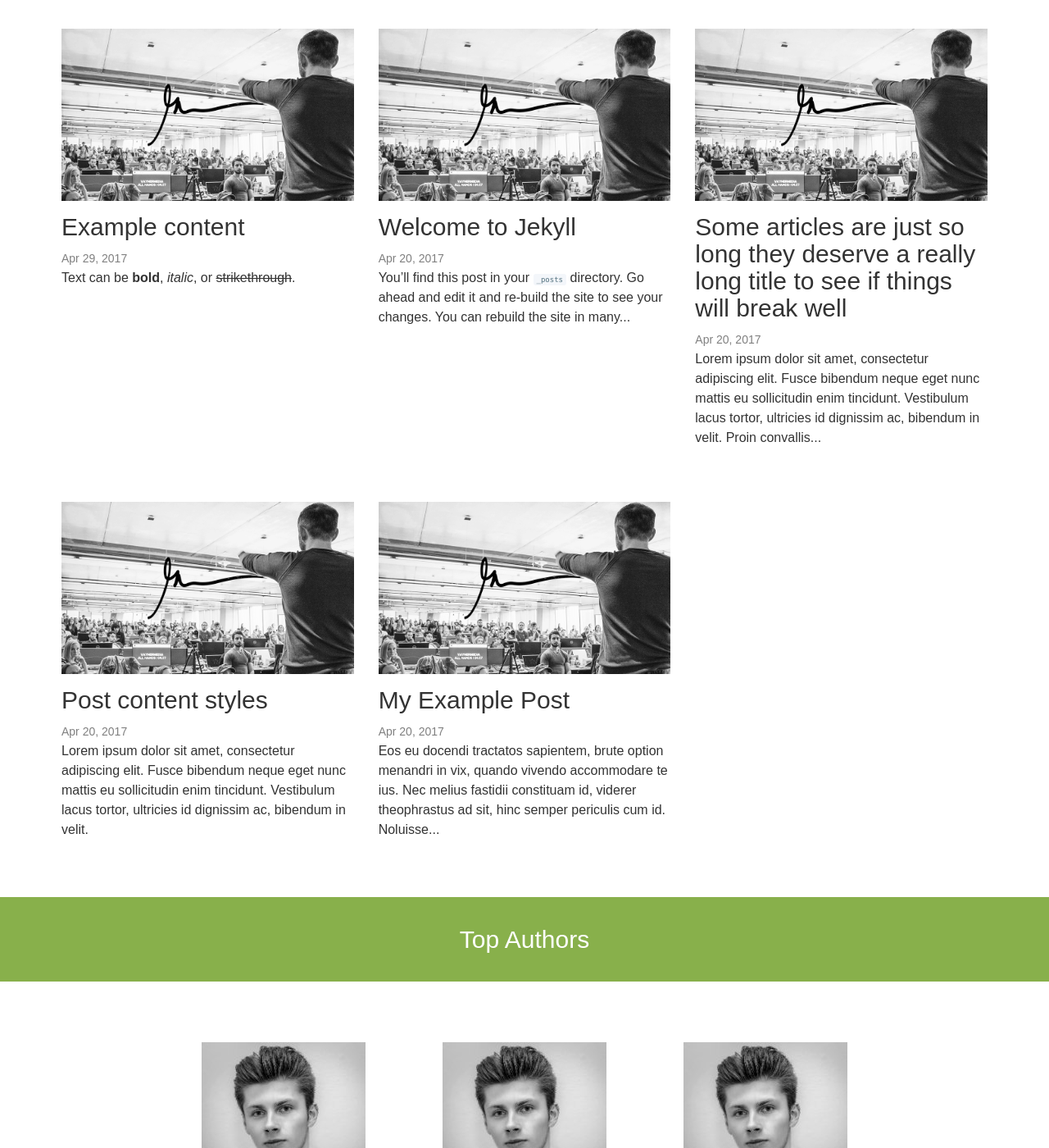
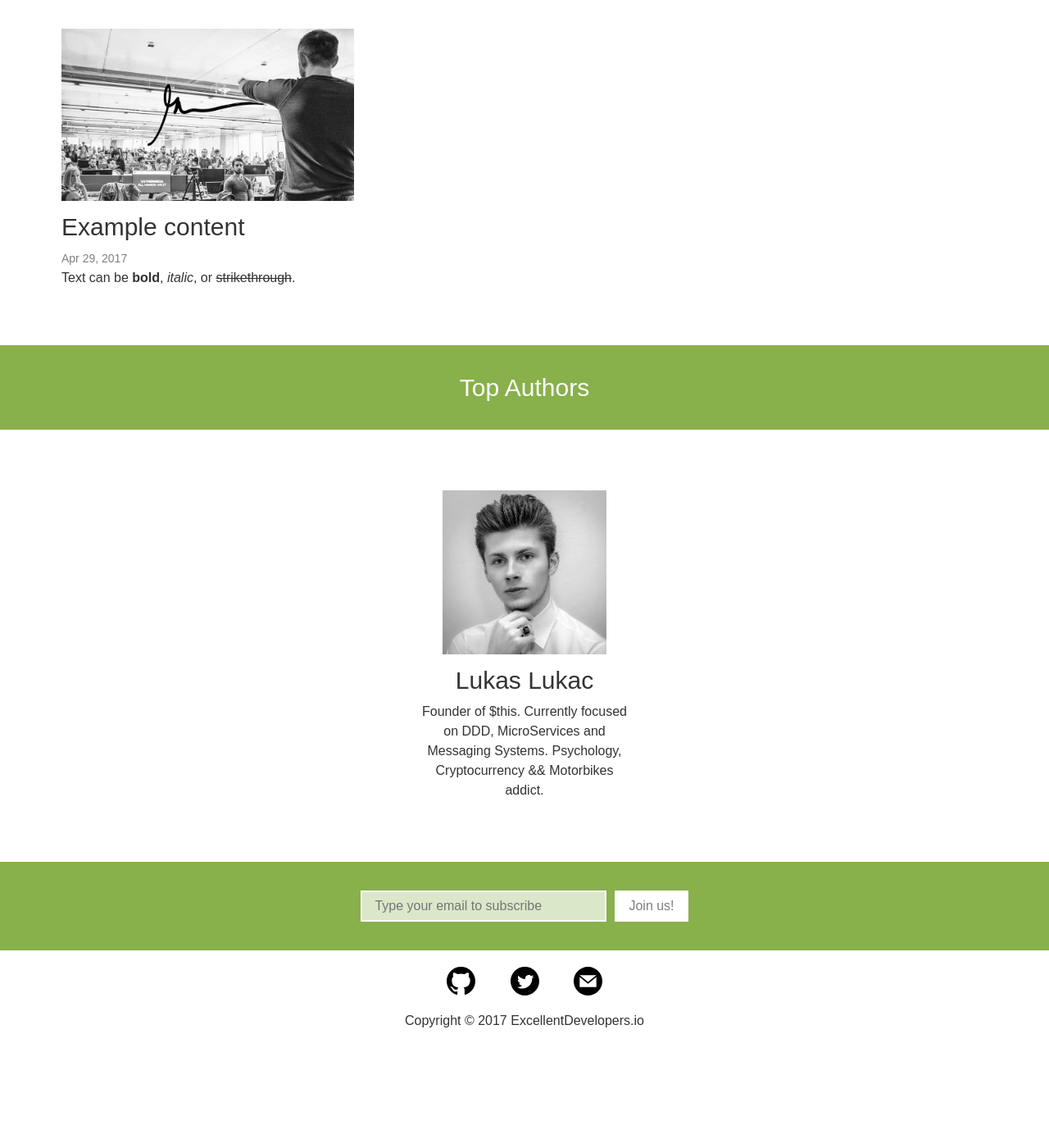
Before and after one commit to ExcellentDevelopers/excellentdevelopers.github.io, a Jekyll site: the page built from index.md, in a window 1280 px wide and 1400 px high, scrolled down 673 px. Shown: the whole window at 82% size. Built offline with Jekyll 4.4.1, drawn with Linux system fonts in a browser that asks for light colours; nearby versions of some CDN libraries; some web fonts are replaced; comment, search, counter and statistics services are not loaded; the repository's description, which GitHub fills in, is left out; after the commit the page ends 1950 px from its top, so only the background shows below that; some of the changed text lies outside the part shown.

Commit message:
Sets base layout without content. Working version but requires a bit of cleaning and some polishing.

````diff
--- a/_config.yml
+++ b/_config.yml
@@ -1,2 +1,4 @@
 theme: # leave it empty
 google_analytics:
+twitter:
+    username: ExcellentDevs
--- a/_data/users.yml
+++ b/_data/users.yml
@@ -1,34 +1,5 @@
 - id: 1
   name: Lukas Lukac
-  description: konklone hjsbhj;klmzsdf sfdgbhj
-  image: lukas.jpg
-  web: google.com
-  githubUsername: enchanterio
-
-- id: 2
-  name: Pepito Pelele
-  description: parkr dgfj dgftigujklfsdgt msfdg
-  image: lukas.jpg
-  web: google.com
-  githubUsername: enchanterio
-
-- id: 3
-  name: Lukas Lukac
-  description: konklone hjsbhj;klmzsdf sfdgbhj
-  image: lukas.jpg
-  web: google.com
-  githubUsername: enchanterio
-
-- id: 4
-  name: Pepito Pelele
-  description: parkr dgfj dgftigujklfsdgt msfdg
-  image: lukas.jpg
-  web: google.com
-  githubUsername: enchanterio
-
-- id: 5
-  name: Lukas Lukac
-  description: konklone hjsbhj;klmzsdf sfdgbhj
-  image: lukas.jpg
-  web: google. com
-  githubUsername: enchanterio
+  description: Founder of $this. Currently focused on DDD, MicroServices and Messaging Systems. Psychology, Cryptocurrency && Motorbikes addict.
+  image: author/llukac.jpg
+  web: https://twitter.com/EnchanterIO
--- a/_includes/site-footer.html
+++ b/_includes/site-footer.html
@@ -31,7 +31,7 @@
 
     <!-- Twitter icon -->
     <span class="my-span-icon">
-      <a href="https://twitter.com/{{ site.twitter.username }}" aria-label="{{ site.github.owner_name }}'s Twitter" title="{{ site.github.owner_name }}'s Twitter">
+      <a href="https://twitter.com/{{ site.twitter.username }}" target="_blank" aria-label="{{ site.github.owner_name }}'s Twitter" title="{{ site.github.owner_name }}'s Twitter">
         <svg class="svg-icon" xmlns="http://www.w3.org/2000/svg" width="24" height="24" viewBox="0 0 24 24"><path d="M12 0c-6.627 0-12 5.373-12 12s5.373 12 12 12 12-5.373 12-12-5.373-12-12-12zm6.066 9.645c.183 4.04-2.83 8.544-8.164 8.544-1.622 0-3.131-.476-4.402-1.291 1.524.18 3.045-.244 4.252-1.189-1.256-.023-2.317-.854-2.684-1.995.451.086.895.061 1.298-.049-1.381-.278-2.335-1.522-2.304-2.853.388.215.83.344 1.301.359-1.279-.855-1.641-2.544-.889-3.835 1.416 1.738 3.533 2.881 5.92 3.001-.419-1.796.944-3.527 2.799-3.527.825 0 1.572.349 2.096.907.654-.128 1.27-.368 1.824-.697-.215.671-.67 1.233-1.263 1.589.581-.07 1.135-.224 1.649-.453-.384.578-.87 1.084-1.433 1.489z"/></svg>
       </a>
     </span>
@@ -39,7 +39,7 @@
     <!-- RSS icon -->
     {% if site.gems contains "jekyll-feed" %}
     <span class="my-span-icon">
-        <a href="{{ "/feed.xml" | relative_url }}" aria-label="RSS feed" title="{{ site.github.owner_name }}'s RSS feed">
+        <a href="{{ "/feed.xml" | relative_url }}" target="_blank" aria-label="RSS feed" title="{{ site.github.owner_name }}'s RSS feed">
             <svg class="svg-icon" xmlns="http://www.w3.org/2000/svg" width="24" height="24" viewBox="0 0 24 24"><path d="M12 0c-6.627 0-12 5.373-12 12s5.373 12 12 12 12-5.373 12-12-5.373-12-12-12zm-3.374 17c-.897 0-1.626-.727-1.626-1.624s.729-1.624 1.626-1.624 1.626.727 1.626 1.624-.729 1.624-1.626 1.624zm3.885 0c-.03-3.022-2.485-5.474-5.511-5.504v-2.406c4.361.03 7.889 3.555 7.92 7.91h-2.409zm4.081 0c-.016-5.297-4.303-9.571-9.592-9.594v-2.406c6.623.023 11.985 5.384 12 12h-2.408z"/></svg>
         </a>
     </span>
--- a/_layouts/home.html
+++ b/_layouts/home.html
@@ -33,7 +33,4 @@ layout: default
             {% include site-authors.html author=author %}
         </div>
     {% endfor %}
-    <!--{% for post in site.posts &lt;!&ndash;limit:3&ndash;&gt;%}
-        {% include site-authors.html author=post.author authorImage=post.authorImage %}
-    {% endfor %}-->
 </div>
--- a/_layouts/post.html
+++ b/_layouts/post.html
@@ -19,9 +19,9 @@ layout: default
         {% if page.tags != empty %}
             <div class="post-tags">
                 <p><b>Tags:</b></p>
-                {% for category in site.data.categories%}
+                {% for category in site.data.categories %}
                     {% if page.tags contains category.id %}
-                    <a class="class-tag">{{category.name}}</a>
+                        <a class="class-tag">{{ category.name }}</a>
                     {% endif%}
                 {% endfor %}
             </div>
--- a/_posts/2017-04-20-my-example-post.md
+++ /dev/null
@@ -1,16 +0,0 @@
----
-layout: post
-image: Website-example.png
-authorId: 2
-tags: [1, 2, 3]
-contributors: [2, 3, 4]
----
-
-Eos eu docendi tractatos sapientem, brute option menandri in vix, quando vivendo accommodare te ius. Nec melius fastidii constituam id, viderer theophrastus ad sit, hinc semper periculis cum id. Noluisse postulant assentior est in, no choro sadipscing repudiandae vix. Vis in euismod delenit dignissim. Ex quod nostrum sit, suas decore animal id ius, nobis solet detracto quo te.
-
-{% comment %}
-Might you have an include in your theme? Why not try it here!
-{% include my-themes-great-include.html %}
-{% endcomment %}
-
-No laudem altera adolescens has, volumus lucilius eum no. Eam ei nulla audiam efficiantur. Suas affert per no, ei tale nibh sea. Sea ne magna harum, in denique scriptorem sea, cetero alienum tibique ei eos. Labores persequeris referrentur eos ei.
--- a/_posts/2017-04-20-post-content-styles.md
+++ /dev/null
@@ -1,91 +0,0 @@
----
-layout: post
-title: "Post content styles"
-tagline: "This post demonstrates post content styles"
-categories: junk
-image: Website-example.png
-author: "Bart Simpson"
-meta: "Springfield"
-authorImage: lukas.jpg
----
-
-Lorem ipsum dolor sit amet, consectetur adipiscing elit. Fusce bibendum neque eget nunc mattis eu sollicitudin enim tincidunt. Vestibulum lacus tortor, ultricies id dignissim ac, bibendum in velit.
-
-## Some great heading (h2)
-
-Proin convallis mi ac felis pharetra aliquam. Curabitur dignissim accumsan rutrum. In arcu magna, aliquet vel pretium et, molestie et arcu.
-
-Mauris lobortis nulla et felis ullamcorper bibendum. Phasellus et hendrerit mauris. Proin eget nibh a massa vestibulum pretium. Suspendisse eu nisl a ante aliquet bibendum quis a nunc. Praesent varius interdum vehicula. Aenean risus libero, placerat at vestibulum eget, ultricies eu enim. Praesent nulla tortor, malesuada adipiscing adipiscing sollicitudin, adipiscing eget est.
-
-## Another great heading (h2)
-
-Lorem ipsum dolor sit amet, consectetur adipiscing elit. Fusce bibendum neque eget nunc mattis eu sollicitudin enim tincidunt. Vestibulum lacus tortor, ultricies id dignissim ac, bibendum in velit.
-
-### Some great subheading (h3)
-
-Proin convallis mi ac felis pharetra aliquam. Curabitur dignissim accumsan rutrum. In arcu magna, aliquet vel pretium et, molestie et arcu. Mauris lobortis nulla et felis ullamcorper bibendum.
-
-Phasellus et hendrerit mauris. Proin eget nibh a massa vestibulum pretium. Suspendisse eu nisl a ante aliquet bibendum quis a nunc.
-
-### Some great subheading (h3)
-
-Praesent varius interdum vehicula. Aenean risus libero, placerat at vestibulum eget, ultricies eu enim. Praesent nulla tortor, malesuada adipiscing adipiscing sollicitudin, adipiscing eget est.
-
-> This quote will change your life. It will reveal the secrets of the universe, and all the wonders of humanity. Don't misuse it.
-
-Lorem ipsum dolor sit amet, consectetur adipiscing elit. Fusce bibendum neque eget nunc mattis eu sollicitudin enim tincidunt.
-
-### Some great subheading (h3)
-
-Vestibulum lacus tortor, ultricies id dignissim ac, bibendum in velit. Proin convallis mi ac felis pharetra aliquam. Curabitur dignissim accumsan rutrum.
-
-```html
-<html>
-  <head>
-  </head>
-  <body>
-    <p>Hello, World!</p>
-  </body>
-</html>
-```
-
-
-In arcu magna, aliquet vel pretium et, molestie et arcu. Mauris lobortis nulla et felis ullamcorper bibendum. Phasellus et hendrerit mauris.
-
-#### You might want a sub-subheading (h4)
-
-In arcu magna, aliquet vel pretium et, molestie et arcu. Mauris lobortis nulla et felis ullamcorper bibendum. Phasellus et hendrerit mauris.
-
-In arcu magna, aliquet vel pretium et, molestie et arcu. Mauris lobortis nulla et felis ullamcorper bibendum. Phasellus et hendrerit mauris.
-
-#### But it's probably overkill (h4)
-
-In arcu magna, aliquet vel pretium et, molestie et arcu. Mauris lobortis nulla et felis ullamcorper bibendum. Phasellus et hendrerit mauris.
-
-### Oh hai, an unordered list!!
-
-In arcu magna, aliquet vel pretium et, molestie et arcu. Mauris lobortis nulla et felis ullamcorper bibendum. Phasellus et hendrerit mauris.
-
-- First item, yo
-- Second item, dawg
-- Third item, what what?!
-- Fourth item, fo sheezy my neezy
-
-### Oh hai, an ordered list!!
-
-In arcu magna, aliquet vel pretium et, molestie et arcu. Mauris lobortis nulla et felis ullamcorper bibendum. Phasellus et hendrerit mauris.
-
-1. First item, yo
-2. Second item, dawg
-3. Third item, what what?!
-4. Fourth item, fo sheezy my neezy
-
-
-
-## Headings are cool! (h2)
-
-Proin eget nibh a massa vestibulum pretium. Suspendisse eu nisl a ante aliquet bibendum quis a nunc. Praesent varius interdum vehicula. Aenean risus libero, placerat at vestibulum eget, ultricies eu enim. Praesent nulla tortor, malesuada adipiscing adipiscing sollicitudin, adipiscing eget est.
-
-Praesent nulla tortor, malesuada adipiscing adipiscing sollicitudin, adipiscing eget est.
-
-Proin eget nibh a massa vestibulum pretium. Suspendisse eu nisl a ante aliquet bibendum quis a nunc.
--- a/_posts/2017-04-20-super-long-article.md
+++ /dev/null
@@ -1,14 +0,0 @@
----
-layout: post
-title: "Some articles are just so long they deserve a really long title to see if things will break well"
-categories: misc
-image: Website-example.png
-author: Lukas Lukac
-authorImage: lukas.jpg
----
-
-Lorem ipsum dolor sit amet, consectetur adipiscing elit. Fusce bibendum neque eget nunc mattis eu sollicitudin enim tincidunt. Vestibulum lacus tortor, ultricies id dignissim ac, bibendum in velit. Proin convallis mi ac felis pharetra aliquam. Curabitur dignissim accumsan rutrum. In arcu magna, aliquet vel pretium et, molestie et arcu. Mauris lobortis nulla et felis ullamcorper bibendum. Phasellus et hendrerit mauris. Proin eget nibh a massa vestibulum pretium. Suspendisse eu nisl a ante aliquet bibendum quis a nunc. Praesent varius interdum vehicula. Aenean risus libero, placerat at vestibulum eget, ultricies eu enim. Praesent nulla tortor, malesuada adipiscing adipiscing sollicitudin, adipiscing eget est.
-
-Lorem ipsum dolor sit amet, consectetur adipiscing elit. Fusce bibendum neque eget nunc mattis eu sollicitudin enim tincidunt. Vestibulum lacus tortor, ultricies id dignissim ac, bibendum in velit. Proin convallis mi ac felis pharetra aliquam. Curabitur dignissim accumsan rutrum. In arcu magna, aliquet vel pretium et, molestie et arcu. Mauris lobortis nulla et felis ullamcorper bibendum. Phasellus et hendrerit mauris. Proin eget nibh a massa vestibulum pretium. Suspendisse eu nisl a ante aliquet bibendum quis a nunc. Praesent varius interdum vehicula. Aenean risus libero, placerat at vestibulum eget, ultricies eu enim. Praesent nulla tortor, malesuada adipiscing adipiscing sollicitudin, adipiscing eget est.
-
-Lorem ipsum dolor sit amet, consectetur adipiscing elit. Fusce bibendum neque eget nunc mattis eu sollicitudin enim tincidunt. Vestibulum lacus tortor, ultricies id dignissim ac, bibendum in velit. Proin convallis mi ac felis pharetra aliquam. Curabitur dignissim accumsan rutrum. In arcu magna, aliquet vel pretium et, molestie et arcu. Mauris lobortis nulla et felis ullamcorper bibendum. Phasellus et hendrerit mauris. Proin eget nibh a massa vestibulum pretium. Suspendisse eu nisl a ante aliquet bibendum quis a nunc. Praesent varius interdum vehicula. Aenean risus libero, placerat at vestibulum eget, ultricies eu enim. Praesent nulla tortor, malesuada adipiscing adipiscing sollicitudin, adipiscing eget est.
--- a/_posts/2017-04-20-welcome-to-jekyll.md
+++ /dev/null
@@ -1,26 +0,0 @@
----
-layout: post
-title: "Welcome to Jekyll"
-image: Website-example.png
-author: Lukas Lukac
-authorImage: lukas.jpg
----
-You’ll find this post in your `_posts` directory. Go ahead and edit it and re-build the site to see your changes. You can rebuild the site in many different ways, but the most common way is to run `jekyll serve`, which launches a web server and auto-regenerates your site when a file is updated.
-
-To add new posts, simply add a file in the `_posts` directory that follows the convention `YYYY-MM-DD-name-of-post.ext` and includes the necessary front matter. Take a look at the source for this post to get an idea about how it works.
-
-Jekyll also offers powerful support for code snippets:
-
-{% highlight ruby %}
-def print_hi(name)
-  puts "Hi, #{name}"
-end
-print_hi('Tom')
-#=> prints 'Hi, Tom' to STDOUT.
-{% endhighlight %}
-
-Check out the [Jekyll docs][jekyll-docs] for more info on how to get the most out of Jekyll. File all bugs/feature requests at [Jekyll’s GitHub repo][jekyll-gh]. If you have questions, you can ask them on [Jekyll Talk][jekyll-talk].
-
-[jekyll-docs]: http://jekyllrb.com/docs/home
-[jekyll-gh]:   https://github.com/jekyll/jekyll
-[jekyll-talk]: https://talk.jekyllrb.com/
````
Also changed, not shown: _authors/lukas-lukac.md (deleted, +0 -8 lines), _data/categories.yml (+5 -11 lines), image/001-arrows.png (deleted), image/002-share.png (deleted), image/author/llukac.jpg (renamed from image/lukas.jpg), image/click-here-arrow-g.png (deleted), image/click-here-arrow.png (deleted), image/thumbnail-mobile.png (deleted). Lines whose indentation alone changed are shown as unchanged.
